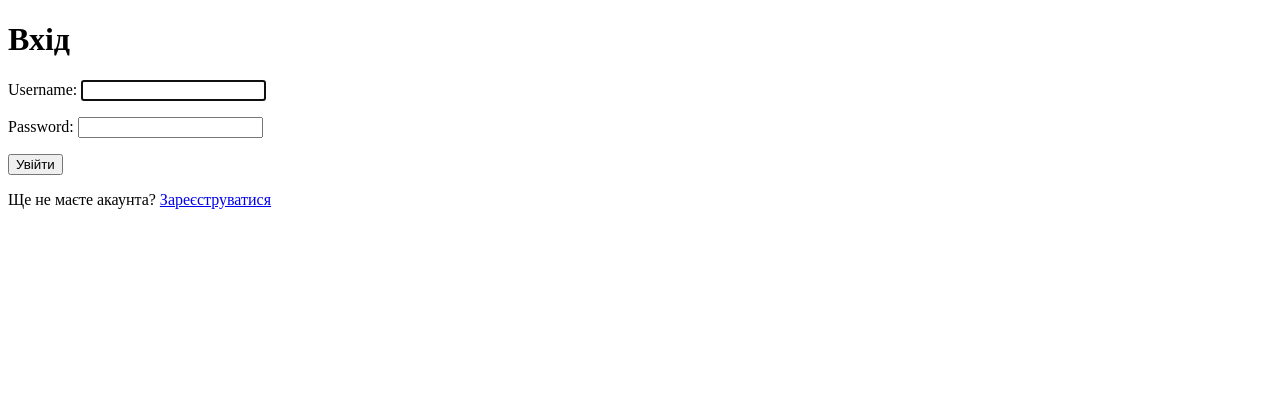
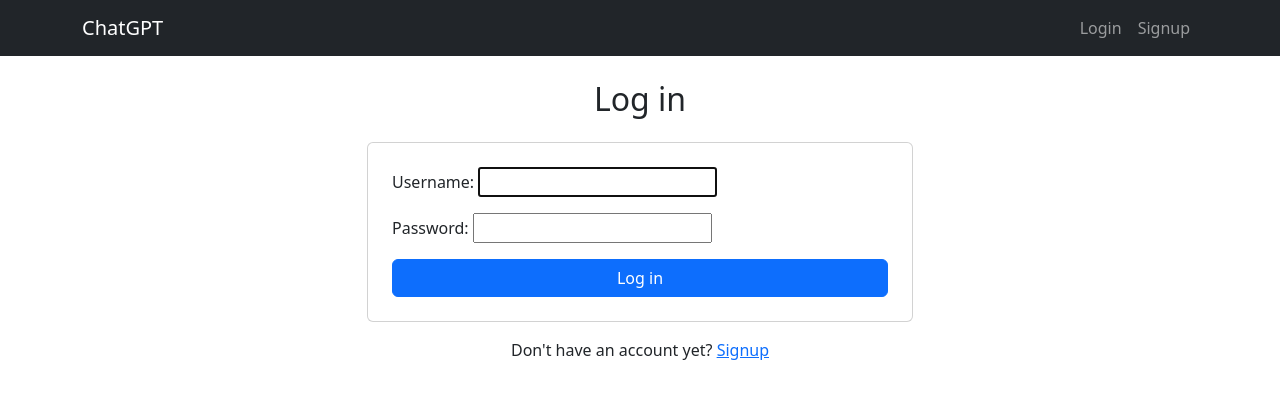
Before and after one commit to Kostiantyn-Liapkalo/personal_chat_gpt, a Django app: page /accounts/login/ in a window 1280 px wide. Shown: the top 399 px of the page. Run offline with Django 5.2, Linux system fonts and the light colour scheme; parts of the project's set-up code (start-up, migrations or seed data) failed here and were passed over.

Commit message:
fix frontend

```diff
--- /dev/null
+++ b/chat/templates/base.html
@@ -0,0 +1,43 @@
+<!DOCTYPE html>
+<html lang="uk">
+<head>
+    <meta charset="UTF-8">
+    <meta name="viewport" content="width=device-width, initial-scale=1.0">
+    <title>{% block title %}ChatGPT{% endblock %}</title>
+    <!-- Bootstrap CSS -->
+    <link href="https://cdn.jsdelivr.net/npm/bootstrap@5.3.0/dist/css/bootstrap.min.css" rel="stylesheet">
+</head>
+<body>
+    <nav class="navbar navbar-expand-lg navbar-dark bg-dark">
+        <div class="container">
+            <a class="navbar-brand" href="{% url 'chat' %}">ChatGPT</a>
+            <button class="navbar-toggler" type="button" data-bs-toggle="collapse" data-bs-target="#navbarNav">
+                <span class="navbar-toggler-icon"></span>
+            </button>
+            <div class="collapse navbar-collapse" id="navbarNav">
+                <ul class="navbar-nav ms-auto">
+                    {% if user.is_authenticated %}
+                        <li class="nav-item">
+                            <a class="nav-link" href="{% url 'logout' %}">Logout</a>
+                        </li>
+                    {% else %}
+                        <li class="nav-item">
+                            <a class="nav-link" href="{% url 'login' %}">Login</a>
+                        </li>
+                        <li class="nav-item">
+                            <a class="nav-link" href="{% url 'signup' %}">Signup</a>
+                        </li>
+                    {% endif %}
+                </ul>
+            </div>
+        </div>
+    </nav>
+
+    <div class="container mt-4">
+        {% block content %}{% endblock %}
+    </div>
+
+    <!-- Bootstrap JS -->
+    <script src="https://cdn.jsdelivr.net/npm/bootstrap@5.3.0/dist/js/bootstrap.bundle.min.js"></script>
+</body>
+</html>
--- a/chat/templates/registration/login.html
+++ b/chat/templates/registration/login.html
@@ -1,15 +1,26 @@
-<!DOCTYPE html>
-<html>
-<head>
-    <title>Вхід</title>
-</head>
-<body>
-    <h1>Вхід</h1>
-    <form method="post">
-        {% csrf_token %}
-        {{ form.as_p }}
-        <button type="submit">Увійти</button>
-    </form>
-    <p>Ще не маєте акаунта? <a href="{% url 'signup' %}">Зареєструватися</a></p>
-</body>
-</html>
+{% extends 'base.html' %}
+
+{% block title %}Log in{% endblock %}
+
+{% block content %}
+<div class="row justify-content-center">
+    <div class="col-md-6">
+        <h2 class="text-center mb-4">Log in</h2>
+        <form method="post" class="card p-4">
+            {% csrf_token %}
+            <div class="mb-3">
+                {{ form.username.label_tag }}
+                {{ form.username }}
+            </div>
+            <div class="mb-3">
+                {{ form.password.label_tag }}
+                {{ form.password }}
+            </div>
+            <button type="submit" class="btn btn-primary w-100">Log in</button>
+        </form>
+        <p class="text-center mt-3">
+            Don't have an account yet? <a href="{% url 'signup' %}">Signup</a>
+        </p>
+    </div>
+</div>
+{% endblock %}
--- a/chat/views.py
+++ b/chat/views.py
@@ -6,13 +6,14 @@
 
 @login_required
 def chat_view(request):
+    chat_history = ChatMessage.objects.filter(user=request.user).order_by('-timestamp')[:10]  # Останні 10 повідомлень
     if request.method == 'POST':
         user_message = request.POST.get('message')
         response = get_chatgpt_response(user_message)
         ChatMessage.objects.create(user=request.user, message=user_message, response=response)
-        return render(request, 'chat/chat.html', {'response': response})
+        return render(request, 'chat/chat.html', {'response': response, 'chat_history': chat_history})
 
-    return render(request, 'chat/chat.html')
+    return render(request, 'chat/chat.html', {'chat_history': chat_history})
 
 def signup_view(request):
     if request.method == 'POST':
```
Also changed, not shown: chat/templates/chat/chat.html (+34 -12 lines), chat/templates/registration/signup.html (+30 -15 lines), README.md, db.sqlite3, 1 other file.
